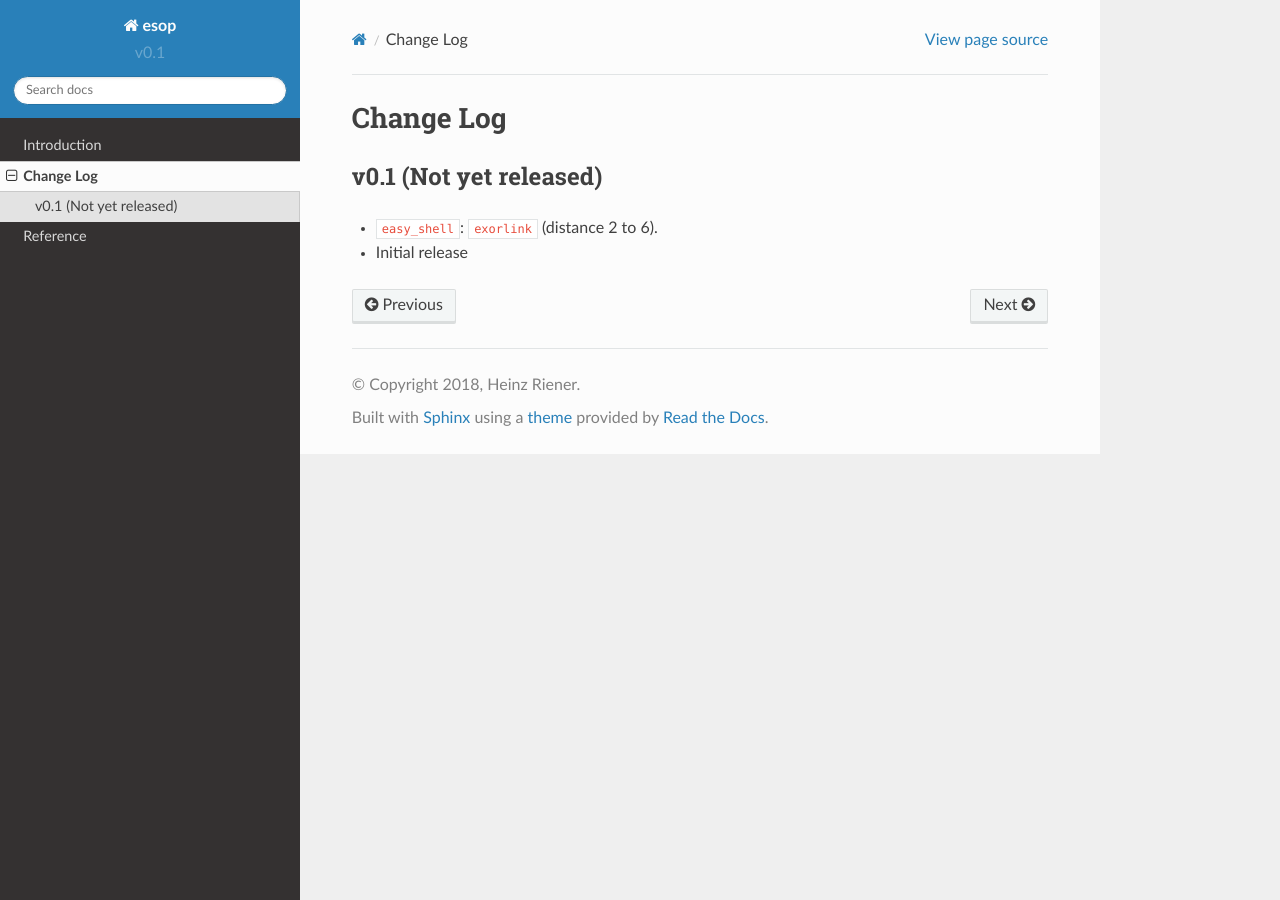
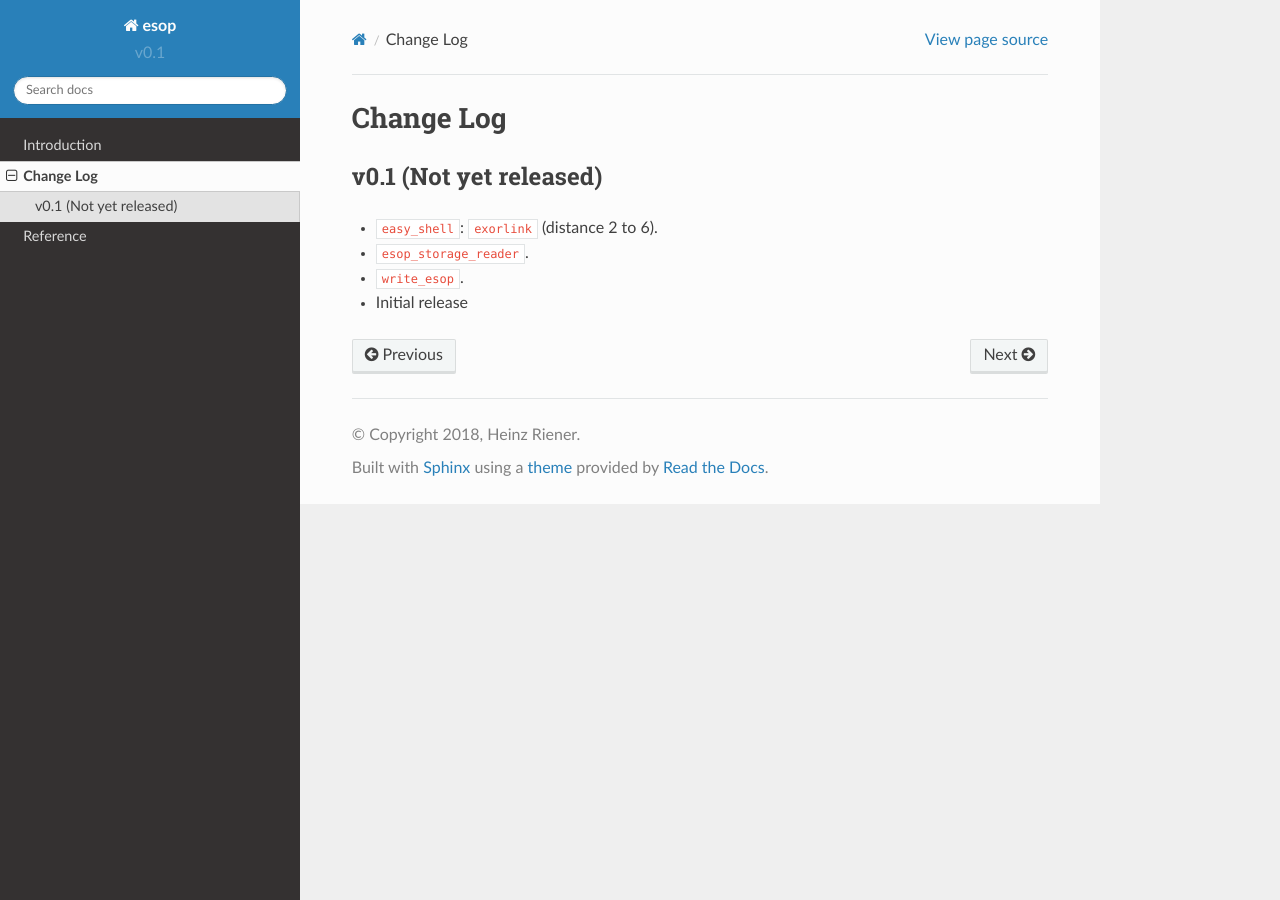
Before and after one commit to hriener/easy, a Sphinx documentation site: the page built from docs/changelog.rst, in a window 1280 px wide. Built offline with Sphinx 7.4.7 and the Read the Docs theme 2.0.0, drawn with Linux system fonts in a browser that asks for light colours; pages that are not in the unit, such as notebooks, are missing from menus.

Commit message:
changelog.

```diff
--- a/docs/changelog.rst
+++ b/docs/changelog.rst
@@ -5,4 +5,7 @@ v0.1 (Not yet released)
 -----------------------
 
 * ``easy_shell``: ``exorlink`` (distance 2 to 6).
+* ``esop_storage_reader``.
+* ``write_esop``.
+
 * Initial release
```
